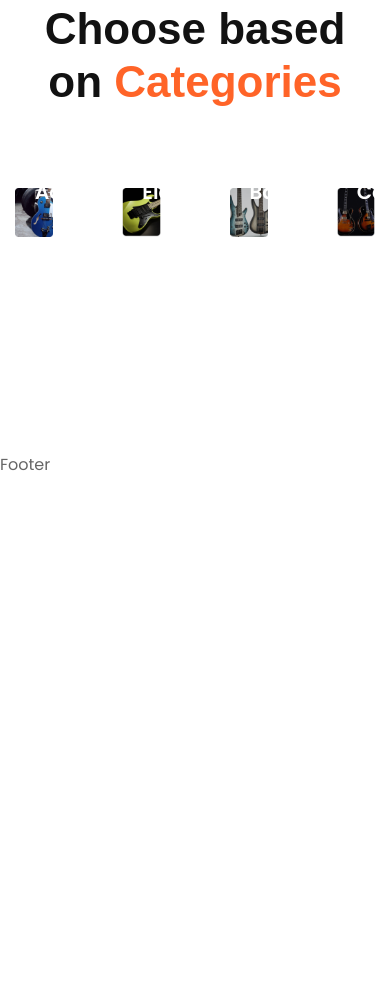
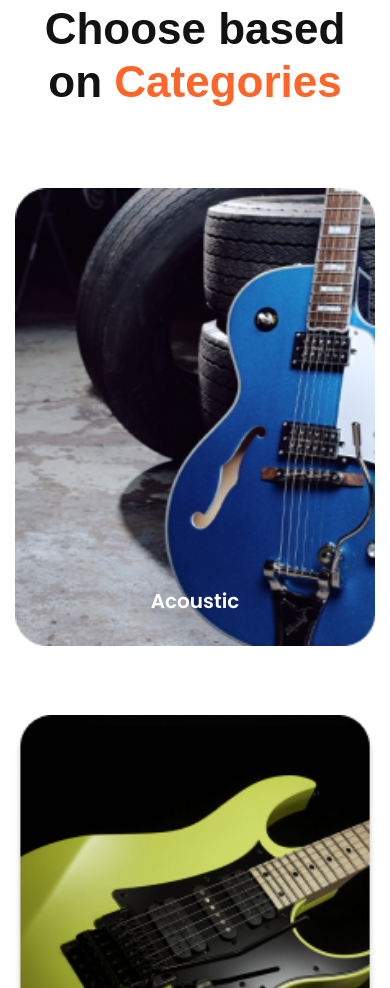
Before and after one commit to OlegKha/guitar-proj-land-page, a plain HTML site: page build/index.html in a window 390 px wide. Shown: the part 2650-3638 px from the top of the page. Before the commit the page ends 3123 px from the top, so only its background shows below. Drawn offline with Linux system fonts and the light colour scheme.

Commit message:
fix: add adaptive media queries of categories section

```diff
--- a/src/assets/stylesheets/index.scss
+++ b/src/assets/stylesheets/index.scss
@@ -417,6 +417,12 @@ li {
     display: grid;
     grid-template-columns: repeat(4, 1fr);
     gap: 69px;
+    @media (max-width: 817px) {
+      grid-template-columns: repeat(2, 1fr);
+    }
+    @media (max-width: 424px) {
+      grid-template-columns: repeat(1, 1fr);
+    }
   }
 
   // .categories__item
```
Also changed, not shown: src/assets/stylesheets/index.css, 1 other file.
